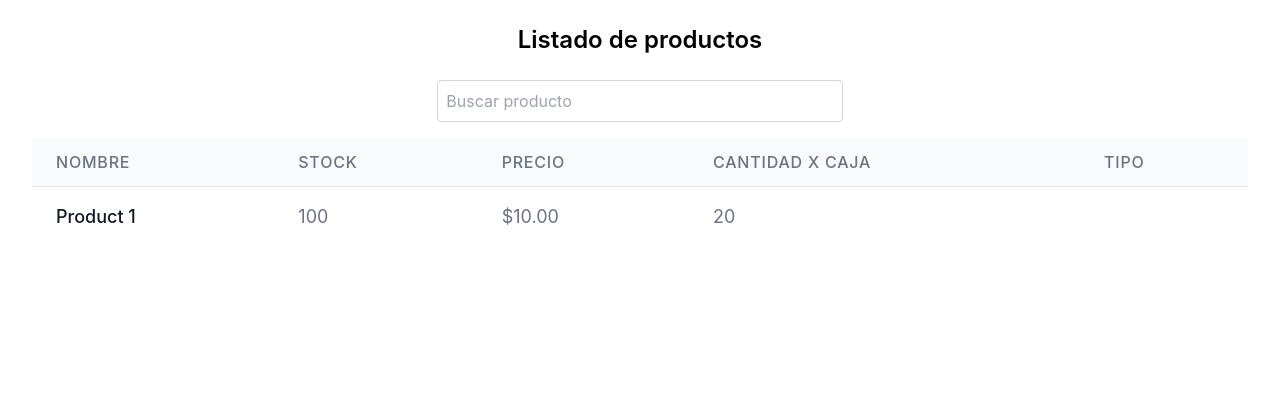
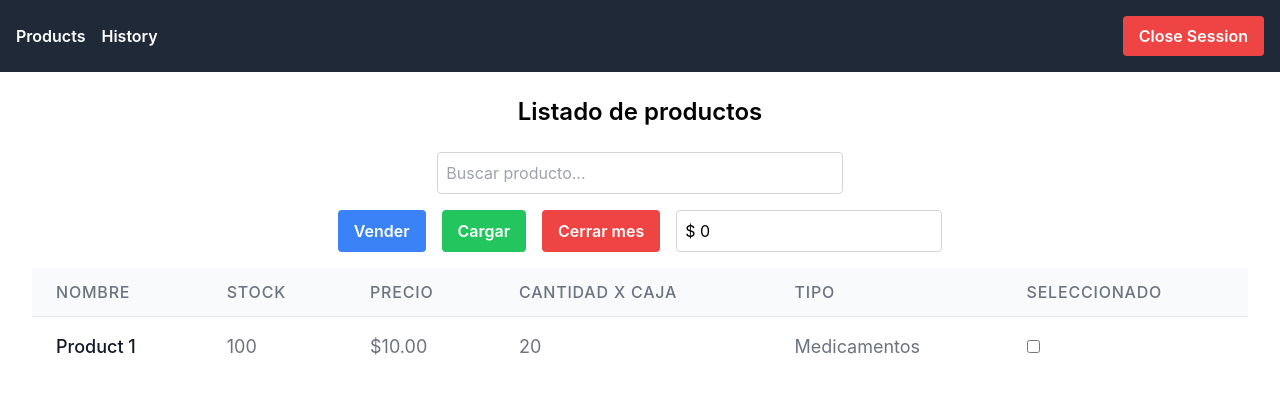
Before and after one commit to MatiasNuniez/frontStockApp, a React (Create React App) app: page /products in a window 1280 px wide. Shown: the top 394 px of the page. Built offline with nearby package versions, Linux system fonts and the light colour scheme; the HTML template or start-up script is replaced by a standard one.

Commit message:
header and history

```diff
--- a/src/App.tsx
+++ b/src/App.tsx
@@ -1,20 +1,56 @@
 import React from 'react';
 import './App.css';
 import { Login } from './components/login';
-import { BrowserRouter, Routes, Route } from 'react-router';
+import { BrowserRouter, Routes, Route, useLocation } from 'react-router';
 import { Products } from './components/products';
+import { Month_end } from './components/month-end';
 
 function App() {
   return (
     <BrowserRouter>
-      <Routes>
-        <Route path="/login" element={<Login/>} />
-        <Route path="/register" element={<Login/>} />
-        <Route path="/products" element={<Products/>} />
-        <Route path='/resetPassword' element={<Login/>} />
-      </Routes>
+      <MainContent />
     </BrowserRouter>
   );
 }
 
+function MainContent() {
+  const location = useLocation();
+
+  return (
+    <>
+      {location.pathname === '/login' || location.pathname === '/resetPassword' ? null : (
+        <header className="bg-gray-800 p-4 text-white flex flex-col md:flex-row justify-between items-center">
+          <nav className="mb-4 md:mb-0">
+            <ul className="flex flex-col md:flex-row space-y-2 md:space-y-0 md:space-x-4">
+              <li>
+                <a href="/products" className="hover:underline font-semibold">
+                  Products
+                </a>
+              </li>
+              <li>
+                <a href="/history" className="hover:underline font-semibold">
+                  History
+                </a>
+              </li>
+            </ul>
+          </nav>
+          <button
+            onClick={() => console.log('Close session')}
+            className="bg-red-500 hover:bg-red-700 text-white font-semibold py-2 px-4 rounded"
+          >
+            Close Session
+          </button>
+        </header>
+      )}
+      <Routes>
+        <Route path="/login" element={<Login />} />
+        <Route path="/register" element={<Login />} />
+        <Route path="/products" element={<Products />} />
+        <Route path="/resetPassword" element={<Login />} />
+        <Route path="/history" element={<Month_end />} />
+      </Routes>
+    </>
+  );
+}
+
 export default App;
--- /dev/null
+++ b/src/components/month-end.tsx
@@ -0,0 +1,22 @@
+import React from 'react'
+
+export const Month_end = () => {
+  return (
+    <div className="p-6 bg-white shadow-lg rounded-lg flex justify-center items-center">
+        <div>
+            <h2 className="text-2xl font-bold mb-6 text-center">Historial</h2>
+            <ul className="list-disc pl-6">
+                {[
+                { startDate: '2023-01-01', endDate: '2023-01-31', amount: 1000 },
+                { startDate: '2023-02-01', endDate: '2023-02-28', amount: 1500 },
+                { startDate: '2023-03-01', endDate: '2023-03-31', amount: 2000 },
+                ].map((month, index) => (
+                <li key={index} className="mb-3">
+                    <span className="font-semibold">{month.startDate}</span> - <span className="font-semibold">{month.endDate}</span>: <span className="text-green-600">${month.amount}</span>
+                </li>
+                ))}
+            </ul>
+        </div>
+    </div>
+  )
+}
--- a/src/components/products.tsx
+++ b/src/components/products.tsx
@@ -1,15 +1,51 @@
-import React from 'react'
+import React, { useState, useEffect } from 'react'
 
 export const Products = () => {
+
+  // const [data, setData] = useState<>([]);
+
+  const getProducts = async () => {
+    try {
+      const response = await fetch('http://localhost:3000/products');
+      const data = await response.json();
+      console.log(data);
+      // setData(data);
+    } catch (error) {
+      console.error(error);
+    }
+  }
+
+  useEffect(() => {
+
+  }, [])
+
   return (
     <div className='container mx-auto px-4 sm:px-6 lg:px-8'>
       <h1 className='font-semibold m-6 text-center text-lg sm:text-xl lg:text-2xl'>Listado de productos</h1>
       <div className="flex justify-center mb-4">
         <input
           type="text"
-          placeholder="Buscar producto"
+          placeholder="Buscar producto..."
           className="p-2 border border-gray-300 rounded focus:outline-none focus:border-blue-500 w-full sm:w-1/2 lg:w-1/3"
           // onChange={(e) => handleSearch(e.target.value)}
+        />
+      </div>
+      <div className="flex justify-center mb-4 flex-wrap sm:flex-nowrap">
+        <button className="bg-blue-500 hover:bg-blue-700 text-white font-semibold py-2 px-4 rounded mx-2 my-1 sm:my-0">
+          Vender
+        </button>
+        <button className="bg-green-500 hover:bg-green-700 text-white font-semibold py-2 px-4 rounded mx-2 my-1 sm:my-0">
+          Cargar
+        </button>
+        <button className="bg-red-500 hover:bg-red-700 text-white font-semibold py-2 px-4 rounded mx-2 my-1 sm:my-0">
+          Cerrar mes
+        </button>
+        <input
+          type="text"
+          placeholder="Total vendido"
+          className="p-2 border border-gray-300 rounded focus:outline-none focus:border-blue-500 w-full sm:w-auto lg:w-auto mx-2 my-1 sm:my-0"
+          value={`$ ${0}`}
+          readOnly
         />
       </div>
       <table className="min-w-full divide-y divide-gray-200">
@@ -30,6 +66,9 @@ export const Products = () => {
         <th scope="col" className="px-2 sm:px-4 lg:px-6 py-3 text-left text-xs sm:text-sm lg:text-base font-medium text-gray-500 uppercase tracking-wider">
           Tipo
         </th>
+        <th scope="col" className="px-2 sm:px-4 lg:px-6 py-3 text-left text-xs sm:text-sm lg:text-base font-medium text-gray-500 uppercase tracking-wider">
+          Seleccionado
+        </th>
         </tr>
       </thead>
       <tbody className="bg-white divide-y divide-gray-200">
@@ -38,6 +77,8 @@ export const Products = () => {
         <td className="px-2 sm:px-4 lg:px-6 py-4 whitespace-nowrap text-sm sm:text-base lg:text-lg text-gray-500">100</td>
         <td className="px-2 sm:px-4 lg:px-6 py-4 whitespace-nowrap text-sm sm:text-base lg:text-lg text-gray-500">$10.00</td>
         <td className="px-2 sm:px-4 lg:px-6 py-4 whitespace-nowrap text-sm sm:text-base lg:text-lg text-gray-500">20</td>
+        <td className="px-2 sm:px-4 lg:px-6 py-4 whitespace-nowrap text-sm sm:text-base lg:text-lg text-gray-500">Medicamentos</td>
+        <td className="px-2 sm:px-4 lg:px-6 py-4 whitespace-nowrap text-sm sm:text-base lg:text-lg text-gray-500"><input type="checkbox" name="selectProduct" id="selectProduct"/></td>
         </tr>
       </tbody>
       </table>
```
